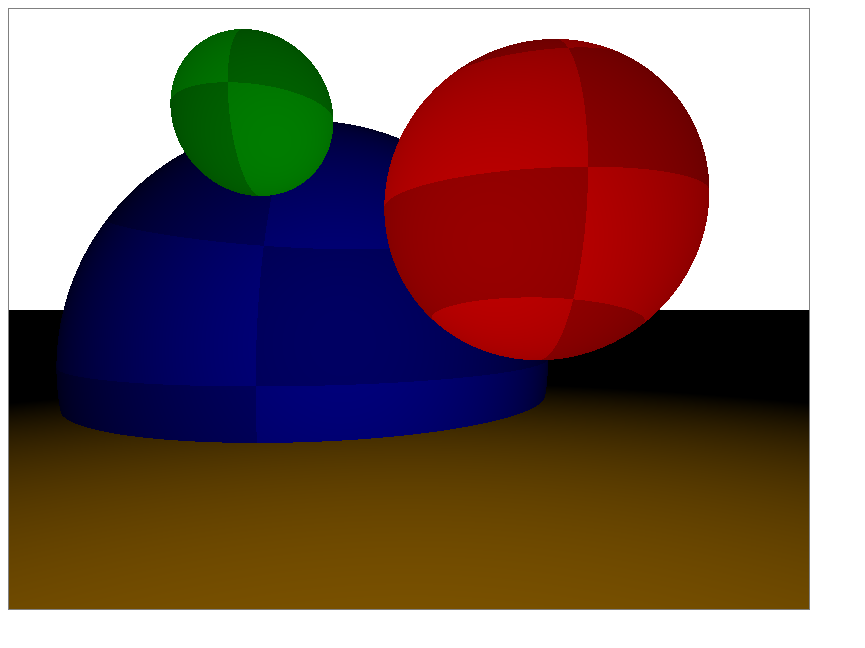
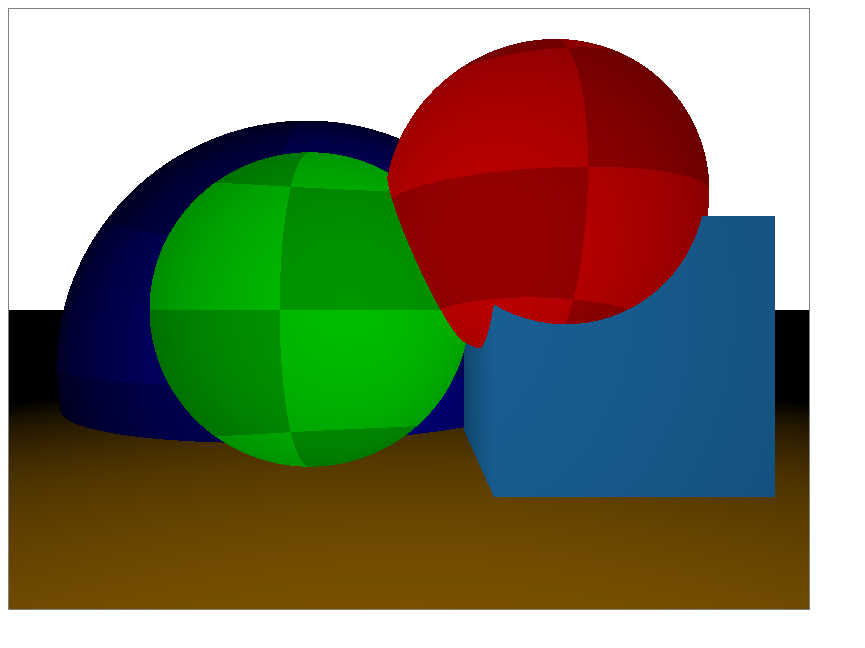
Before and after one commit to alanmacleod/simple-raytracer, a plain HTML site: page index.html in a window 1280 px wide. Shown: the whole page, without its empty margins (0-865 px from the left). Drawn offline with Linux system fonts and the light colour scheme.

Commit message:
added Box type object to raytracer

```diff
--- /dev/null
+++ b/3d/Box.js
@@ -0,0 +1,101 @@
+/**
+ * Created by alan on 15/11/15.
+ */
+
+
+function BoxAABB(min_v3, max_v3, colour)
+{
+    this.minCorner = min_v3;
+    this.maxCorner = max_v3;
+
+    if (colour) this.colour = colour;
+
+    this.minB = []; this.maxB = [];
+
+    this.minB[0] = min_v3.x;
+    this.minB[1] = min_v3.y;
+    this.minB[2] = min_v3.z;
+
+    this.maxB[0] = max_v3.x;
+    this.maxB[1] = max_v3.y;
+    this.maxB[2] = max_v3.z;
+
+
+
+    this.intersect = function(ray)
+    {
+        var origin = [], dir = [];
+
+        origin[0] = ray.origin.x;
+        origin[1] = ray.origin.y;
+        origin[2] = ray.origin.z;
+
+        dir[0] = ray.direction.x;
+        dir[1] = ray.direction.y;
+        dir[2] = ray.direction.z;
+
+        var NUMDIM = 3;
+        var RIGHT = 0, LEFT = 1, MIDDLE = 2;
+
+        var inside = true;
+        var quadrant = [];
+        var whichPlane;
+        var maxT = [];
+        var candidatePlane = [];
+        var coord = [];
+
+
+        for (var i=0; i<NUMDIM; i++)
+        {
+            if(origin[i] < this.minB[i]) {
+                quadrant[i] = LEFT;
+                candidatePlane[i] = this.minB[i];
+                inside = false;
+            }else if (origin[i] > this.maxB[i]) {
+                quadrant[i] = RIGHT;
+                candidatePlane[i] = this.maxB[i];
+                inside = false;
+            }else	{
+                quadrant[i] = MIDDLE;
+            }
+        }
+
+        if (inside)
+        {
+            return {point: ray.origin, inside: true, hit: true};
+        }
+
+        for (var i=0; i<NUMDIM; i++)
+        {
+            if (quadrant[i] != MIDDLE && dir[i] != 0.0)
+                maxT[i] = (candidatePlane[i]-origin[i]) / dir[i];
+            else
+                maxT[i] = -1.0;
+        }
+
+        whichPlane = 0;
+        for (i = 1; i < NUMDIM; i++)
+            if (maxT[whichPlane] < maxT[i])
+                whichPlane = i;
+
+        // Check final candidate actually inside box
+         if (maxT[whichPlane] < 0.) return {hit: false};
+
+         for (i = 0; i < NUMDIM; i++)
+         {
+             if (whichPlane != i)
+             {
+                 coord[i] = origin[i] + maxT[whichPlane] * dir[i];
+                 if (coord[i] < this.minB[i] || coord[i] > this.maxB[i])
+                     return {hit: false};
+             } else {
+                 coord[i] = candidatePlane[i];
+             }
+         }
+
+        var v = new Vector3([coord[0], coord[1], coord[2]]);
+
+        return {point: v, hit: true, dist: v.distanceTo(ray.origin)};				/* ray hits box */
+
+    }
+}
--- a/3d/Vector3.js
+++ b/3d/Vector3.js
@@ -18,6 +18,15 @@ function Vector3(x,y,z) {
         this.y = 0 || y;
         this.z = 0 || z;
     }
+
+    this.distanceTo = function(v)
+    {
+        var x = this.x - v.x;
+        var y = this.y - v.y;
+        var z = this.z - v.z;
+
+        return Math.sqrt((x * x) + (y * y) + (z * z));
+    };
 
     this.toString = function()
     {
--- a/index.html
+++ b/index.html
@@ -3,6 +3,7 @@
 <head>
     <title>very simple raytracer</title>
     <script src="3d/Vector3.js"></script>
+    <script src="3d/Box.js"></script>
     <script src="3d/Sphere.js"></script>
     <script src="3d/Plane.js"></script>
 </head>
@@ -26,16 +27,21 @@
     var ProjectionPlane = genProjectionPlane(SWIDTH, SHEIGHT);
     var SceneObjects = [];
 
-    var testobj = new Sphere(new Vector3([2.5, 2, 5]), 3);
+    var bx = 1.35, by = -3, bz = 3, bsize = 4.5;
+    var testobj0 = new BoxAABB(new Vector3([bx, by, bz]), new Vector3([bx+bsize, by+bsize, bz+bsize]), [32,128,200,255]);
+    var testobj1 = new Sphere(new Vector3([2.5, 2, 5]), 3);
     var testobj2 = new Sphere(new Vector3([-4, -2, 18]), 10);
-    var testobj3 = new Sphere(new Vector3([-4, 5, 8]), 2);
+    var testobj3 = new Sphere(new Vector3([-2, 0, 6]), 3.3);
 
     var testPlane = new Plane(new Vector3([0,1,0]), 3.5);
+
+    var lastRayObjMatch = -1;
 
     testobj2.colour = [0,0,255,255];
     testobj3.colour = [0,255,0,255];
 
-    SceneObjects.push(testobj);
+    SceneObjects.push(testobj0);
+    SceneObjects.push(testobj1);
     SceneObjects.push(testobj2);
     SceneObjects.push(testobj3);
     SceneObjects.push(testPlane);
@@ -151,9 +157,11 @@
         return n;
     }
 
+
     function Raytrace(ray)
     {
         var tracepoint = {dist: 1000000};
+        var newLastRayObjMatch = -2;
 
         for (var t=0; t<SceneObjects.length; t++)
         {
@@ -167,12 +175,23 @@
                     tracepoint.hit = true;
                     tracepoint.object = obj;
                     tracepoint.dist = result.dist;
+                    newLastRayObjMatch = t;
                 }
             }
         }
+/*
+        below; reorder scene objects so we raytrace our last matched object FIRST on the next ray...
+               works but no significant speed improvement doh :/
+
+        if (lastRayObjMatch != newLastRayObjMatch)
+        {
+            lastRayObjMatch = newLastRayObjMatch;
+            var lastObj = SceneObjects.splice(lastRayObjMatch, 1)[0];
+            SceneObjects.splice(0,0,lastObj);
+        }
+        */
 
         return tracepoint;
-
     }
 
     function pset(x,y,c)
```
Also changed, not shown: pointcloud.html (+15 -79 lines).
